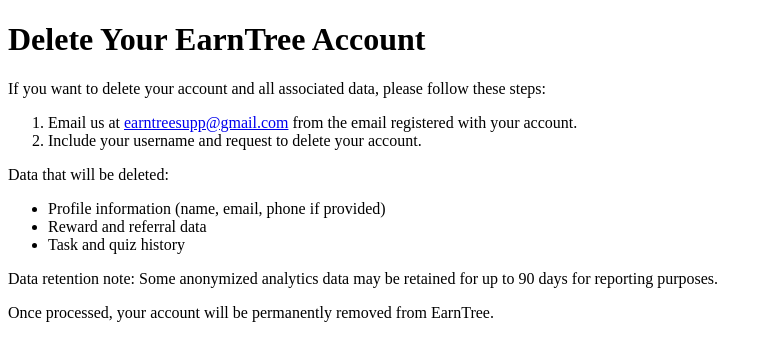
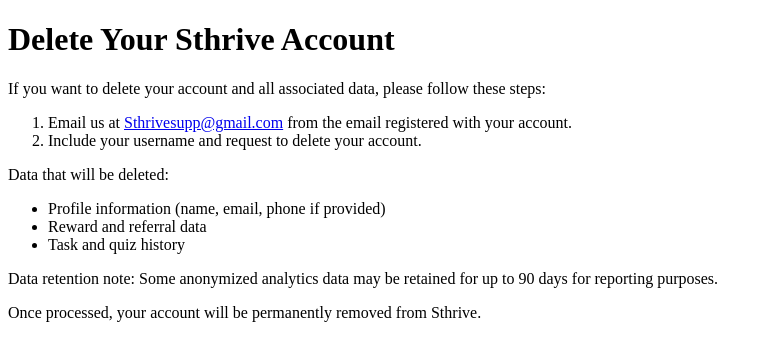
Before and after one commit to gopaldutta25/sthrive-privacy-policy, a plain HTML site: page delete-account.html in a window 1280 px wide. Shown: the whole page, without its empty margins (0-772 px from the left). Drawn offline with Linux system fonts and the light colour scheme.

Commit message:
Update account deletion references from EarnTree to Sthrive

```diff
--- a/delete-account.html
+++ b/delete-account.html
@@ -3,13 +3,13 @@
 <head>
   <meta charset="UTF-8">
   <meta name="viewport" content="width=device-width, initial-scale=1.0">
-  <title>Delete Your EarnTree Account</title>
+  <title>Delete Your Sthrive Account</title>
 </head>
 <body>
-  <h1>Delete Your EarnTree Account</h1>
+  <h1>Delete Your Sthrive Account</h1>
   <p>If you want to delete your account and all associated data, please follow these steps:</p>
   <ol>
-    <li>Email us at <a href="mailto:earntreesupp@gmail.com?subject=Account%20Deletion%20Request">earntreesupp@gmail.com</a> from the email registered with your account.</li>
+    <li>Email us at <a href="mailto:sthrive.support@gmail.com?subject=Account%20Deletion%20Request">Sthrivesupp@gmail.com</a> from the email registered with your account.</li>
     <li>Include your username and request to delete your account.</li>
   </ol>
   <p>Data that will be deleted:</p>
@@ -19,6 +19,6 @@
     <li>Task and quiz history</li>
   </ul>
   <p>Data retention note: Some anonymized analytics data may be retained for up to 90 days for reporting purposes.</p>
-  <p>Once processed, your account will be permanently removed from EarnTree.</p>
+  <p>Once processed, your account will be permanently removed from Sthrive.</p>
 </body>
 </html>
```
